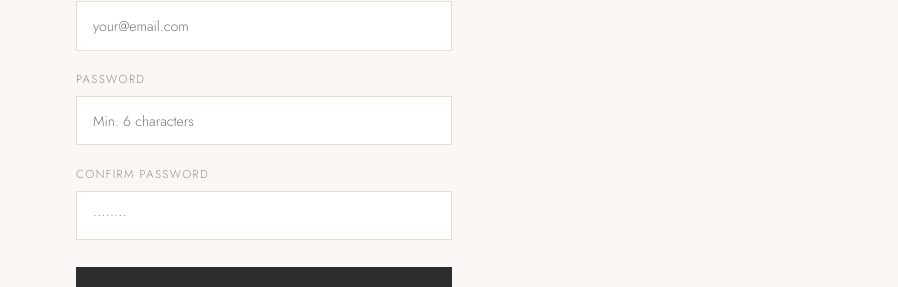
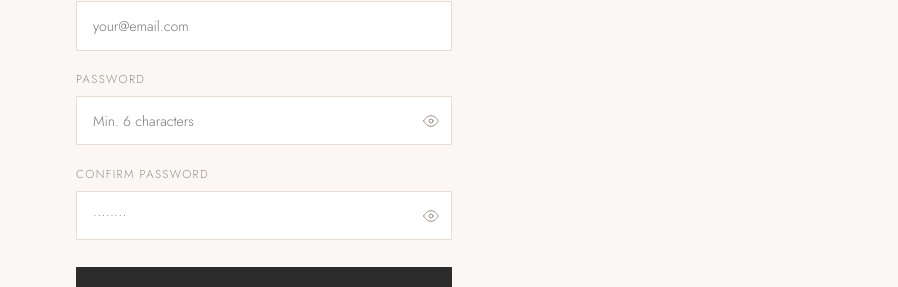
Before and after one commit to BloomingDew/Bloomingdew, a Next.js app: page /account/signup in a window 1280 px wide. Shown: the part 446-733 px from the top of the page, without its empty margins (376-1274 px from the left). Built offline with nearby package versions, Linux system fonts and the light colour scheme; no server answers; a web font is replaced by a local one.

Commit message:
Add show/hide password eye toggle to all password fields

```diff
--- a/app/account/login/page.tsx
+++ b/app/account/login/page.tsx
@@ -4,6 +4,7 @@ import { useState } from 'react';
 import { useRouter } from 'next/navigation';
 import Link from 'next/link';
 import { useUser } from '../../../context/UserContext';
+import PasswordInput from '../../../components/PasswordInput';
 
 export default function LoginPage() {
   const { signIn } = useUser();
@@ -49,7 +50,7 @@ export default function LoginPage() {
               Forgot password?
             </Link>
           </div>
-          <input required type="password" value={password} onChange={e => setPassword(e.target.value)} style={input} placeholder="••••••••" />
+          <PasswordInput required value={password} onChange={e => setPassword(e.target.value)} style={input} placeholder="••••••••" />
         </div>
 
         {error && <p style={{ fontFamily: "'Jost', sans-serif", fontSize: '0.82rem', color: '#C0392B', textAlign: 'center' }}>{error}</p>}
--- a/app/account/signup/page.tsx
+++ b/app/account/signup/page.tsx
@@ -4,6 +4,7 @@ import { useState } from 'react';
 import { useRouter } from 'next/navigation';
 import Link from 'next/link';
 import { useUser } from '../../../context/UserContext';
+import PasswordInput from '../../../components/PasswordInput';
 
 export default function SignupPage() {
   const { signUp } = useUser();
@@ -55,11 +56,11 @@ export default function SignupPage() {
         </div>
         <div>
           <label style={labelStyle}>Password</label>
-          <input required type="password" style={inputStyle} value={form.password} onChange={e => setForm({ ...form, password: e.target.value })} placeholder="Min. 6 characters" />
+          <PasswordInput required style={inputStyle} value={form.password} onChange={e => setForm({ ...form, password: e.target.value })} placeholder="Min. 6 characters" />
         </div>
         <div>
           <label style={labelStyle}>Confirm Password</label>
-          <input required type="password" style={inputStyle} value={form.confirm} onChange={e => setForm({ ...form, confirm: e.target.value })} placeholder="••••••••" />
+          <PasswordInput required style={inputStyle} value={form.confirm} onChange={e => setForm({ ...form, confirm: e.target.value })} placeholder="••••••••" />
         </div>
 
         {error && <p style={{ fontFamily: "'Jost', sans-serif", fontSize: '0.82rem', color: '#C0392B', textAlign: 'center' }}>{error}</p>}
--- /dev/null
+++ b/components/PasswordInput.tsx
@@ -0,0 +1,54 @@
+'use client';
+
+import { useState } from 'react';
+import React from 'react';
+
+interface PasswordInputProps {
+  value: string;
+  onChange: (e: React.ChangeEvent<HTMLInputElement>) => void;
+  placeholder?: string;
+  required?: boolean;
+  style?: React.CSSProperties;
+}
+
+export default function PasswordInput({ value, onChange, placeholder = '••••••••', required, style }: PasswordInputProps) {
+  const [show, setShow] = useState(false);
+
+  return (
+    <div style={{ position: 'relative', display: 'flex', alignItems: 'center' }}>
+      <input
+        type={show ? 'text' : 'password'}
+        value={value}
+        onChange={onChange}
+        placeholder={placeholder}
+        required={required}
+        style={{ ...style, width: '100%', paddingRight: '2.8rem' }}
+      />
+      <button
+        type="button"
+        onClick={() => setShow(prev => !prev)}
+        style={{
+          position: 'absolute', right: '0.8rem',
+          background: 'none', border: 'none', cursor: 'pointer',
+          padding: 0, color: '#9A8F87', display: 'flex', alignItems: 'center',
+        }}
+        aria-label={show ? 'Hide password' : 'Show password'}
+      >
+        {show ? (
+          // Eye-off
+          <svg width="16" height="16" viewBox="0 0 24 24" fill="none" stroke="currentColor" strokeWidth="1.5" strokeLinecap="round" strokeLinejoin="round">
+            <path d="M17.94 17.94A10.07 10.07 0 0 1 12 20c-7 0-11-8-11-8a18.45 18.45 0 0 1 5.06-5.94"/>
+            <path d="M9.9 4.24A9.12 9.12 0 0 1 12 4c7 0 11 8 11 8a18.5 18.5 0 0 1-2.16 3.19"/>
+            <line x1="1" y1="1" x2="23" y2="23"/>
+          </svg>
+        ) : (
+          // Eye
+          <svg width="16" height="16" viewBox="0 0 24 24" fill="none" stroke="currentColor" strokeWidth="1.5" strokeLinecap="round" strokeLinejoin="round">
+            <path d="M1 12s4-8 11-8 11 8 11 8-4 8-11 8-11-8-11-8z"/>
+            <circle cx="12" cy="12" r="3"/>
+          </svg>
+        )}
+      </button>
+    </div>
+  );
+}
```
Also changed, not shown: app/admin/login/page.tsx (+2 -5 lines).
